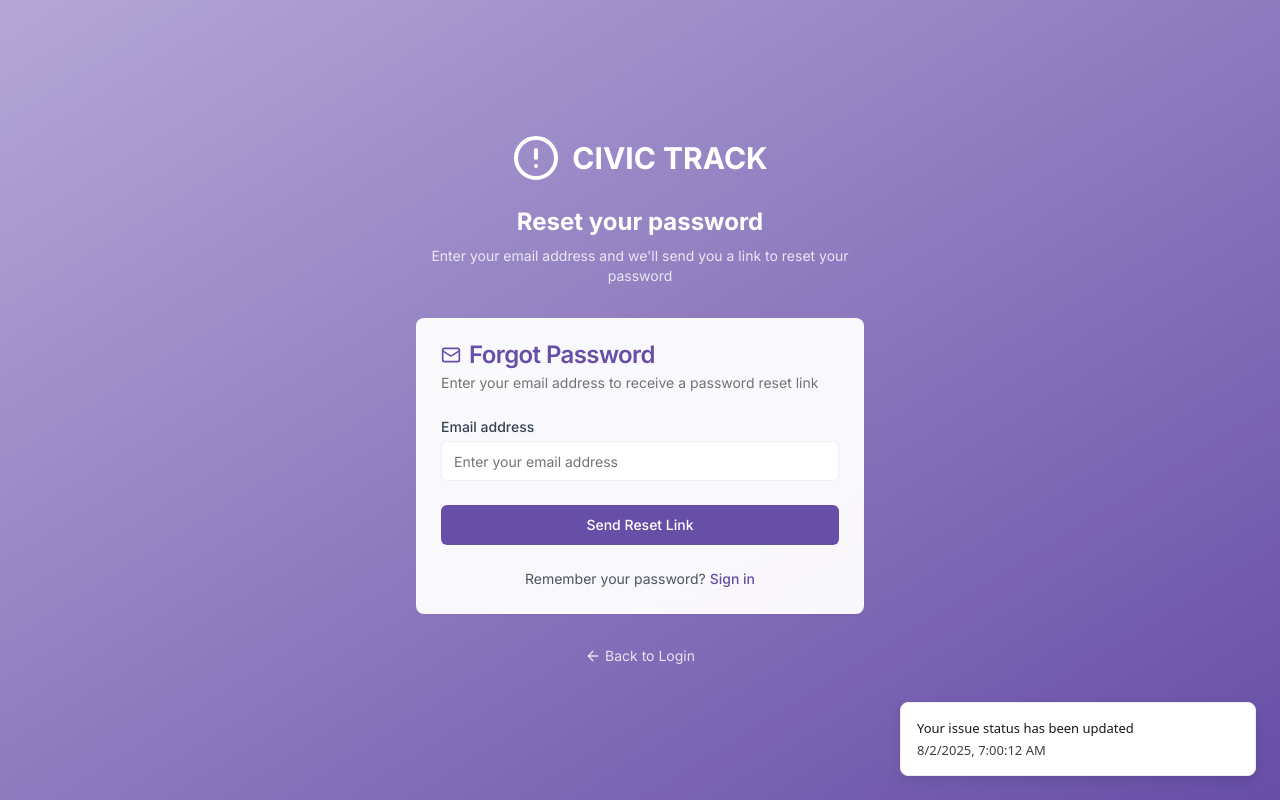
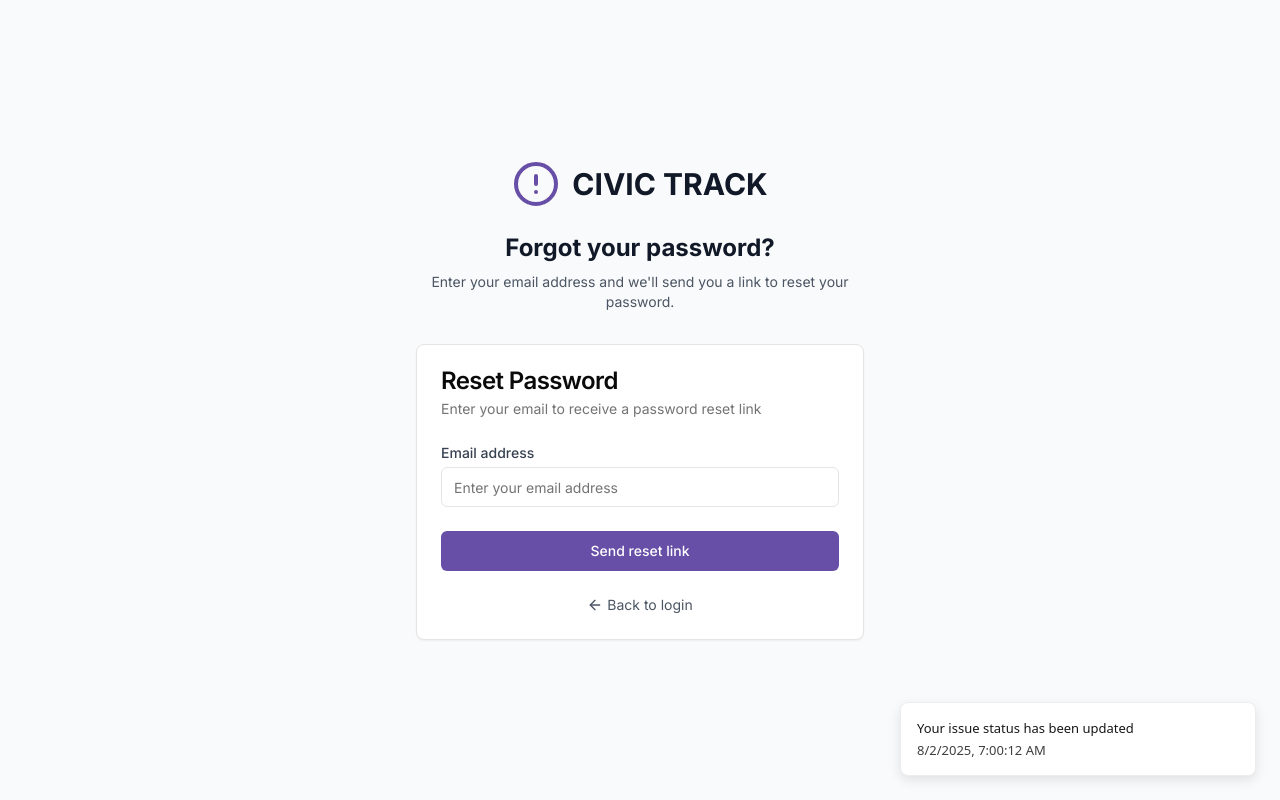
Before and after one commit to weirdmail1822-source/CIVIC-TRACK, a Next.js app: page /forgot-password in a window 1280 px wide. Built offline with nearby package versions, Linux system fonts and the light colour scheme.

Commit message:
feat: add forgot password page and update login navigation
Add forgot password page with email input, loading state, success confirmation, and back navigation. Update login page to link to forgot password page.

Co-authored-by: null <224045360+weirdmail1822-source@users.noreply.github.com>

```diff
--- a/app/forgot-password/page.tsx
+++ b/app/forgot-password/page.tsx
@@ -4,7 +4,7 @@ import type React from "react"
 
 import { useState } from "react"
 import Link from "next/link"
-import { AlertCircle, ArrowLeft, Mail } from "lucide-react"
+import { AlertCircle, Mail, ArrowLeft } from "lucide-react"
 import { Button } from "@/components/ui/button"
 import { Input } from "@/components/ui/input"
 import { Card, CardContent, CardDescription, CardHeader, CardTitle } from "@/components/ui/card"
@@ -22,14 +22,8 @@ export default function ForgotPasswordPage() {
     // Simulate API call delay
     await new Promise((resolve) => setTimeout(resolve, 2000))
 
-    // Mock email sending
-    if (email) {
+    toast.success("Password reset email sent!")
     setEmailSent(true)
-      toast.success("Password reset email sent!")
-    } else {
-      toast.error("Please enter a valid email address")
-    }
-
     setIsLoading(false)
   }
 
@@ -38,34 +32,70 @@ export default function ForgotPasswordPage() {
     setEmail("")
   }
 
+  if (emailSent) {
     return (
-    <div className="min-h-screen bg-gradient-to-br from-[#b4a7d6] to-[#674ea7] flex items-center justify-center py-12 px-4 sm:px-6 lg:px-8">
+      <div className="min-h-screen bg-gray-50 flex items-center justify-center py-12 px-4 sm:px-6 lg:px-8">
         <div className="max-w-md w-full space-y-8">
           <div className="text-center">
             <Link href="/" className="flex items-center justify-center mb-6">
-            <AlertCircle className="h-12 w-12 text-white mr-3" />
-            <h1 className="text-3xl font-bold text-white">CIVIC TRACK</h1>
+              <AlertCircle className="h-12 w-12 text-primary mr-3" />
+              <h1 className="text-3xl font-bold text-gray-900">CIVIC TRACK</h1>
             </Link>
-          <h2 className="text-2xl font-bold text-white">Reset your password</h2>
-          <p className="mt-2 text-sm text-white/80">
-            Enter your email address and we'll send you a link to reset your password
+          </div>
+
+          <Card>
+            <CardHeader className="text-center">
+              <div className="mx-auto flex items-center justify-center w-12 h-12 rounded-full bg-green-100 mb-4">
+                <Mail className="h-6 w-6 text-green-600" />
+              </div>
+              <CardTitle>Check your email</CardTitle>
+              <CardDescription>
+                We've sent a password reset link to <strong>{email}</strong>
+              </CardDescription>
+            </CardHeader>
+            <CardContent className="space-y-4">
+              <p className="text-sm text-gray-600 text-center">
+                Didn't receive the email? Check your spam folder or try again with a different email address.
+              </p>
+
+              <div className="space-y-3">
+                <Button onClick={handleTryAgain} variant="outline" className="w-full bg-transparent">
+                  Try again
+                </Button>
+                <Link href="/login">
+                  <Button variant="ghost" className="w-full">
+                    <ArrowLeft className="h-4 w-4 mr-2" />
+                    Back to login
+                  </Button>
+                </Link>
+              </div>
+            </CardContent>
+          </Card>
+        </div>
+      </div>
+    )
+  }
+
+  return (
+    <div className="min-h-screen bg-gray-50 flex items-center justify-center py-12 px-4 sm:px-6 lg:px-8">
+      <div className="max-w-md w-full space-y-8">
+        <div className="text-center">
+          <Link href="/" className="flex items-center justify-center mb-6">
+            <AlertCircle className="h-12 w-12 text-primary mr-3" />
+            <h1 className="text-3xl font-bold text-gray-900">CIVIC TRACK</h1>
+          </Link>
+          <h2 className="text-2xl font-bold text-gray-900">Forgot your password?</h2>
+          <p className="mt-2 text-sm text-gray-600">
+            Enter your email address and we'll send you a link to reset your password.
           </p>
         </div>
 
-        <Card className="bg-white/95 backdrop-blur-sm border-white/20">
+        <Card>
           <CardHeader>
-            <CardTitle className="text-[#674ea7] flex items-center">
-              <Mail className="h-5 w-5 mr-2" />
-              {emailSent ? "Check your email" : "Forgot Password"}
-            </CardTitle>
-            <CardDescription>
-              {emailSent
-                ? "We've sent a password reset link to your email address"
-                : "Enter your email address to receive a password reset link"}
-            </CardDescription>
+            <CardTitle>Reset Password</CardTitle>
+            <CardDescription>Enter your email to receive a password reset link</CardDescription>
           </CardHeader>
           <CardContent>
-            {!emailSent ? (
             <form onSubmit={handleSubmit} className="space-y-6">
               <div>
                 <label htmlFor="email" className="block text-sm font-medium text-gray-700">
@@ -79,62 +109,24 @@ export default function ForgotPasswordPage() {
                   required
                   value={email}
                   onChange={(e) => setEmail(e.target.value)}
-                    className="mt-1 border-[#b4a7d6]/20 focus:border-[#674ea7]"
+                  className="mt-1"
                   placeholder="Enter your email address"
                 />
               </div>
 
-                <Button type="submit" className="w-full bg-[#674ea7] hover:bg-[#674ea7]/90" disabled={isLoading}>
-                  {isLoading ? "Sending..." : "Send Reset Link"}
+              <Button type="submit" className="w-full bg-primary hover:bg-primary-700 text-white" disabled={isLoading}>
+                {isLoading ? "Sending..." : "Send reset link"}
               </Button>
             </form>
-            ) : (
-              <div className="space-y-6">
-                <div className="text-center p-6 bg-green-50 rounded-lg border border-green-200">
-                  <Mail className="h-12 w-12 text-green-600 mx-auto mb-4" />
-                  <h3 className="text-lg font-medium text-green-900 mb-2">Email sent!</h3>
-                  <p className="text-sm text-green-700">
-                    We've sent a password reset link to <strong>{email}</strong>
-                  </p>
-                  <p className="text-xs text-green-600 mt-2">
-                    Check your inbox and click the link to reset your password
-                  </p>
+
+            <div className="mt-6 text-center">
+              <Link href="/login" className="text-sm text-gray-600 hover:text-primary flex items-center justify-center">
+                <ArrowLeft className="h-4 w-4 mr-1" />
+                Back to login
+              </Link>
             </div>
-
-                <div className="flex space-x-3">
-                  <Button
-                    onClick={handleTryAgain}
-                    variant="outline"
-                    className="flex-1 border-[#674ea7] text-[#674ea7] hover:bg-[#674ea7]/10 bg-transparent"
-                  >
-                    Try Again
-                  </Button>
-                  <Button asChild className="flex-1 bg-[#674ea7] hover:bg-[#674ea7]/90">
-                    <Link href="/login">Back to Login</Link>
-                  </Button>
-                </div>
-              </div>
-            )}
-
-            {!emailSent && (
-              <div className="mt-6 text-center">
-                <p className="text-sm text-gray-600">
-                  Remember your password?{" "}
-                  <Link href="/login" className="font-medium text-[#674ea7] hover:text-[#674ea7]/80">
-                    Sign in
-                  </Link>
-                </p>
-              </div>
-            )}
           </CardContent>
         </Card>
-
-        <div className="text-center">
-          <Link href="/login" className="text-sm text-white/80 hover:text-white flex items-center justify-center">
-            <ArrowLeft className="h-4 w-4 mr-1" />
-            Back to Login
-          </Link>
-        </div>
       </div>
     </div>
   )
--- a/components/map-view.tsx
+++ b/components/map-view.tsx
@@ -7,20 +7,7 @@ interface MapViewProps {
   address: string
   className?: string
 }
-export function MapView({ coordinates, address, className = "h-48" }: MapViewProps) {
-  const handleMapClick = () => {
-    let mapUrl = "";
 
-    if (coordinates) {
-      mapUrl = `https://www.google.com/maps?q=${coordinates.lat},${coordinates.lng}`;
-    } else if (address) {
-      mapUrl = `https://www.google.com/maps/search/?api=1&query=${encodeURIComponent(address)}`;
-    }
-
-    if (mapUrl) {
-      window.open(mapUrl, "_blank");
-    }
-  };
 export function MapView({ coordinates, address, className = "h-48" }: MapViewProps) {
   return (
     <div className={`bg-secondary-100 rounded-lg flex items-center justify-center ${className}`}>
```
Lines whose indentation alone changed are shown as unchanged.
